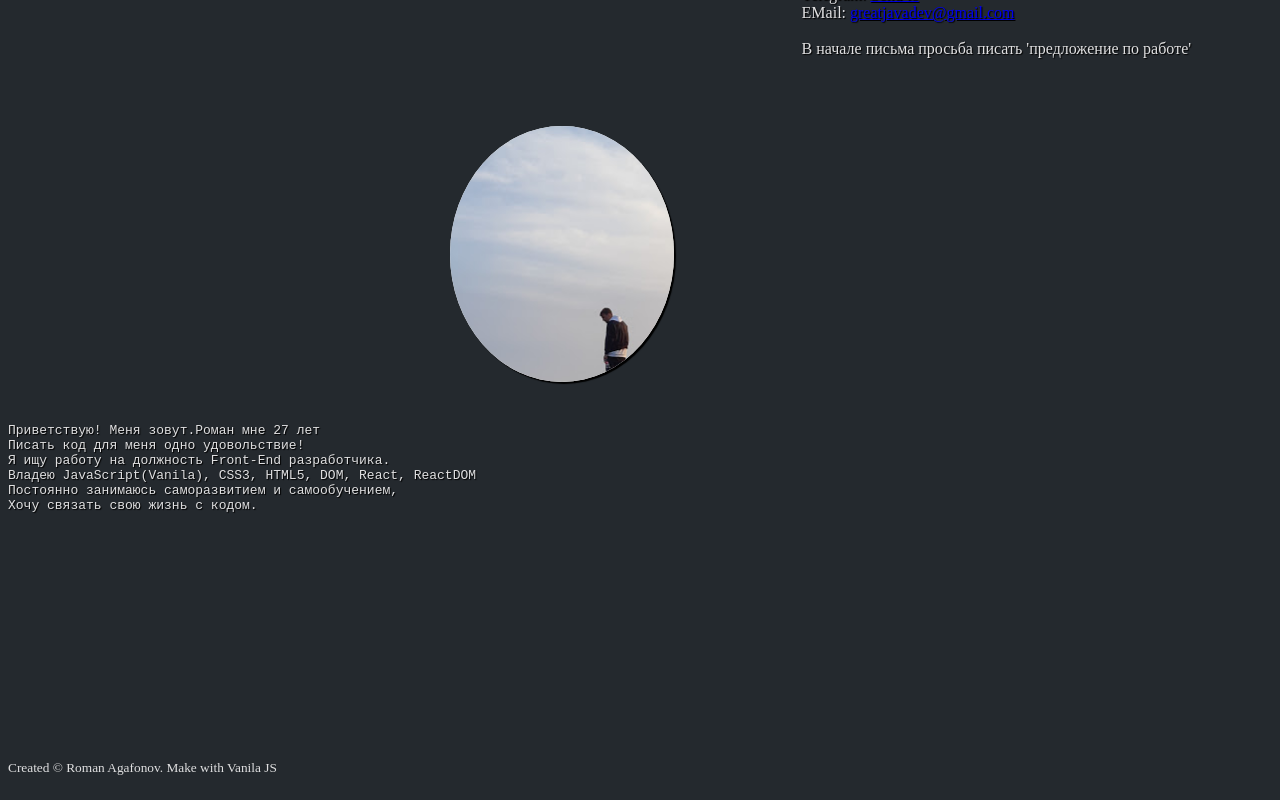
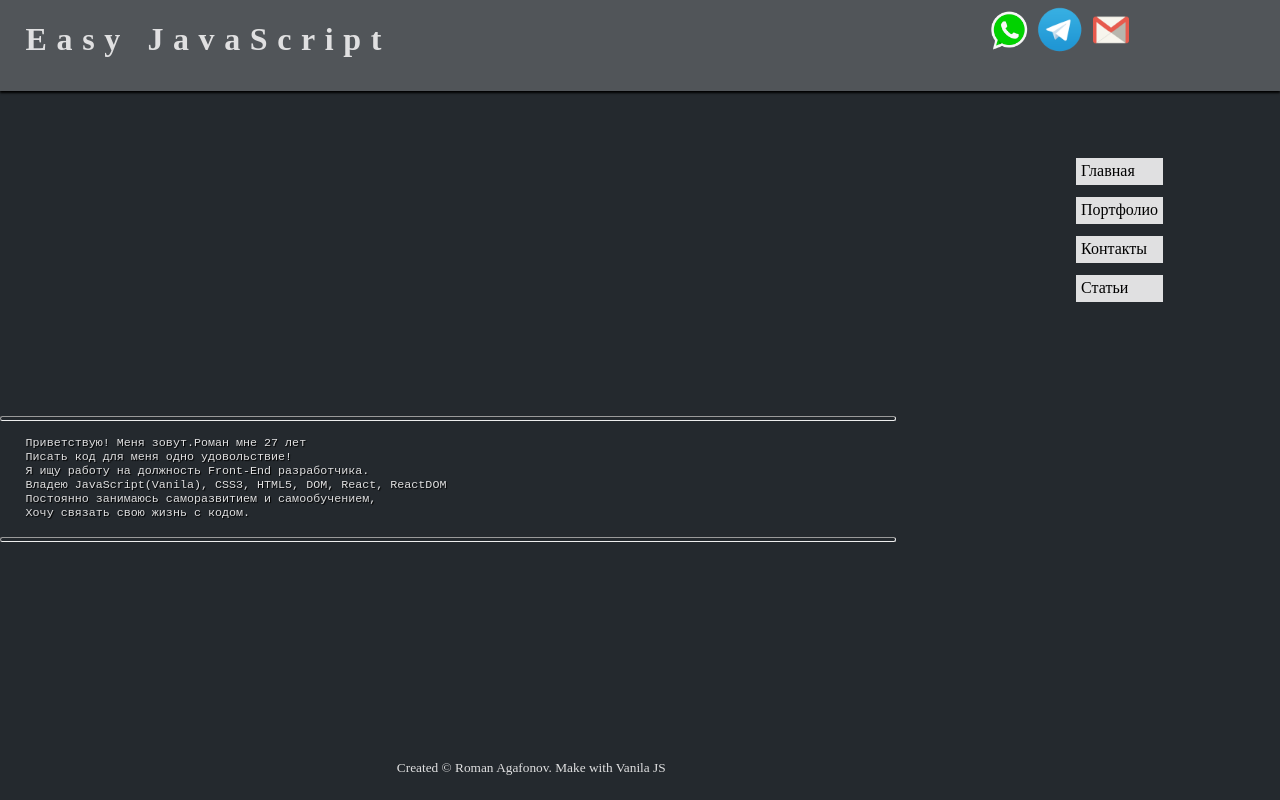
Before and after one commit to GJHack/RomarioBlog_veryOld_Rofl, a plain HTML site: page index.html in a window 1280 px wide. Drawn offline with Linux system fonts and the light colour scheme; a web font is replaced by a local one.

Commit message:
Add files via upload
And one more commit.

```diff
--- a/css/mainStyle.css
+++ b/css/mainStyle.css
@@ -1,45 +1,83 @@
 @import url('https://fonts.googleapis.com/css2?family=Mate+SC&display=swap');
 @import url('https://fonts.googleapis.com/css2?family=Open+Sans+Condensed:wght@700&display=swap');
 body {
+	margin: 0;
 	background-color: #24292e;
 	overflow: hidden;
+}
+header {
+	margin-top: -10%;
+  position: absolute;
+  background-color: #515559;
+  box-shadow: 0 2px 2px black;
+	display: flex;
+	width: 100%;
+}
+hr {
+	margin-top: 2%;
+	margin-right: 30%;
+	border-radius: 20px;
+	height: 3px;
 }
 small {
 	position: absolute;
 	font-family: "Mate SC";
 	color: #e0e0e1;
-	left: 5wh;
+  margin-left: 31%;
 	top: 95vh;
 }
-.textDiv {
-	font-family: "Open Sans Condensed";
-	filter: opacity(0);
-	transition: all 1s;
+h1 {
+	font-family: "Mate SC";
+	color: #e0e0e1;
+  margin-left: 2%;
+  letter-spacing: 0.3em;
 }
+a {
+  text-decoration: none;
+}
+ul {
+  padding-top: 1%;
+}
+li a img {
+  margin-right: 20%;
+}
+
 .topText {
 	position: absolute;
-	margin-top: -35%;
+	margin-top: -50vh;
 	margin-left: 62%;
 	width: 35%;
 	height: 40%;
 }
 .mainP {
+	margin-top: -1%;
+  margin-left: 2%;
+	margin-bottom: -3%;
 	color: #e0e0e1;
 	text-shadow: 1px 1px 1px black;
+  font-size: 90%;
 }
 .avatarClass {
 	margin-top: 10%;
 	margin-left: 35%;
 	overflow: hidden;
+  max-height: 40vh;
+  max-width: 40vh;
+  min-width: 10vh;
+  min-height: 10vh;
 	border-radius: 50%;
-	box-shadow: 2px 2px 1px black;
+  border: 3px solid rgba(255,255,255,.3);
 	background-color: white;
 }
 .avatarClass img {
-	max-width: 200%;
-	max-height: 200%;
+	width: 100%;
+	height: 150%;
 	margin-left: 0;
+  transition: all .3s;
 }
-.testP {
-	background-color: gray;
+.avatarClass img:hover {
+  transform: scale(2);
 }
+.menuli {
+ display: inline-block;
+}
--- a/index.html
+++ b/index.html
@@ -1,11 +1,18 @@
 <!doctype html>
-<html>
+<html lang="ru">
 	<head>
 		<title>Romario Blog</title>
 		<meta charset="utf-8">
 		<link rel="stylesheet" type="text/css" href="css/mainStyle.css">
 	</head>
 	<body>
+    <!--Верхнее меню-->
+    <header id="header">
+      <h1>Easy JavaScript</h1>
+    <ul id="topMenuUl">
+
+    </ul>
+    </header>
 		<!--Аватарка-->
 		<div id="topMenu" class="topMenu">
 		</div>
@@ -16,9 +23,11 @@
 			<p id="topP" class="mainP"></p>
 		</div>
 		<div id="textDiv">
+      <hr>
 			<pre>
 			<p id="mainP" class="mainP"></p>
 			</pre>
+      <hr>
 		</div>
 		<!--Информация-->
 		<script src="js/main.js"></script>
--- a/js/main.js
+++ b/js/main.js
@@ -1,7 +1,24 @@
+///Вычисляем размеры окна h - высота; w - ширина
+const h = document.documentElement.clientHeight;
+const w = document.documentElement.clientWidth;
+////////////
+///Получаем DOM объекты
+
+const body = document.body;
+const txtDiv = document.getElementById("textDiv");
+const header = document.getElementById("header");
+const avatarDiv = document.getElementById("avatarDiv");
+avatarDiv.style.transition = `all 2s`;
+
+////Счетчики для написания всегда в 0;
+let counterText = 0;
+let counterTextHTML = 0;
+////////////
 const textSpeed = 10; //Скорость побуквенного вывода
 const textHTMLSpeed = 200; //Скорость вывода построчно ( HTML work )
+
 ///Установка текста
-const arText = [ ///Текст внизу
+const arText = [ //Текст внизу
 "Приветствую! Меня зовут.Роман мне 27 лет",
 "\nПисать код для меня одно удовольствие!",
 "\nЯ ищу работу на должность Front-End разработчика.",
@@ -9,18 +26,19 @@ const arText = [ ///Текст внизу
 "\nПостоянно занимаюсь саморазвитием и самообучением,",
 "\nХочу связать свою жизнь с кодом.",
 ]
-const arTextTop = [ ///Текст вверху
-"Мои контактные данные:<br>",
-" What's app: <a href='https://wa.me/+79143260720/?text=Привет!Я с твоего блога!'>Send to</a><br>",
-" Telegram: <a href='https://telegram.im/@JSExpertMan' target='_blank'>Send to</a><br>",
-" EMail: <a href='mailto:greatjavadev@gmail.com'>greatjavadev@gmail.com</a><br>",
-"<br>    В начале письма просьба писать \n\t'предложение по работе'",
-
+///Текст ссылок
+const arrA = [
+`https://wa.me/+79143260720/?text=Привет!Я с твоего блога!`,
+`https://telegram.im/@JSExpertMan`,
+`mailto:greatjavadev@gmail.com`,
 ]
-
-///Получаем BODY
-const body = document.body;
-const txtDiv = document.getElementById("textDiv");
+const arrMessage = [
+  'img/wa.png',
+  'img/tg.png',
+  'img/gmail.png',
+  ]
+///Меню
+const topMenuArray = ["Главная","Портфолио","Контакты","Статьи"];
 let counter = 1000;
 ///Функция для создания элементов
 const makeElem = (tagStr,textStr,classStr,placeDOM) => {
@@ -47,37 +65,79 @@ const makeElem = (tagStr,textStr,classStr,placeDOM) => {
 			break;
 	}
 }
-
-////Счетчики для написания всегда в 0;
-let counterText = 0;
-let counterTextHTML = 0;
+///Описание создания верхнего меню
+const createMenu = (arrayMenu) => {
+  document.getElementById('topMenuUl').style.position = 'absolute';
+  document.getElementById('topMenuUl').style.marginTop = `${h/6}px`;
+  document.getElementById('topMenuUl').style.marginRight = `0`;
+  document.getElementById('topMenuUl').style.marginLeft = `0`;
+  document.getElementById('topMenuUl').style.paddingLeft = `${w/h*6}px`;
+ // document.getElementById('topMenuUl').style.transition = 'all .5s';
+  for(let menu of arrayMenu) {
+    const li = document.createElement("li");
+    li.style.display = "block";
+    //li.style.marginRight = "5%"
+    li.style.marginLeft = `${w/1.2}px`;
+    li.style.marginTop = `${h/70}px`;
+    li.style.backgroundColor = "#e0e0e1";
+    li.style.padding = `${(w/h)*3}px`;
+    //li.style.borderRadius = "20px";
+    li.style.fontSize = `${(w/h)*10}px`;
+    li.innerText = menu;
+    document.getElementById("topMenuUl").appendChild(li);
+  }
+}
+///Описание создание меню месседжеров
+const messageMenu = (parrentDOM,arrMessage,arrA) => {
+  let distance = 0;
+  for(let i = 0;i<arrMessage.length;i++) {
+    const a = document.createElement('a');
+    const img = document.createElement('img');
+    a.setAttribute('href',arrA[i]);
+    img.setAttribute('src',arrMessage[i]);
+    img.style.width = `${(w/h)*30}px`;
+    img.style.height = `${(w/h)*30}px`;
+    a.style.position = `absolute`;
+    a.style.marginLeft = `${(w/1.3)+distance}px`;
+    a.style.marginTop = `.5%`;
+    a.appendChild(img);
+    parrentDOM.appendChild(a);
+    distance += (w/h)*32;
+  }
+}
+///Описание создания текста по-символьно.
 const makeText = (elem,txtArray) => {
 	for(let str of txtArray) {
 		for(let ch of str) {
 		setTimeout(()=> elem.innerHTML += ch,counterText);
 		counterText += textSpeed;
 		}
-	}
+  }
 }
-//Если вдруг нужен текст с HTML кодом
+///Если вдруг нужен текст с HTML кодом
 const makeTextHTML = (elem,txtArray) => {
 	for(let str of txtArray) {
-		setTimeout(()=> elem.innerHTML += str,counterTextHTML);
-		counterTextHTML += textHTMLSpeed;
+		elem.innerHTML += str;
+		//counterTextHTML += textHTMLSpeed;
 	}
 }
 ///Создаем аватар
 const makeAvatar = (imgSrcStr) => {
 	const avatar = document.createElement(tagStr);
+}
 
-}
-///Задаем размер аватарки
+//////////////////////////////////Исполнение/////////////////////////////////////
+
+///Работа с аватаркой
 const avaDiv = document.querySelector('.avatarClass');
-const h = document.documentElement.clientHeight;
-const w = document.documentElement.clientWidth;
-avaDiv.style.width = `${w/h*140}px`;
+avaDiv.style.width = `${w/h*160}px`;
 avaDiv.style.height = `${w/h*160}px`;
+setTimeout(()=>avatarDiv.style.marginLeft = `-100%`,2000);
 ///Создаем текст
-//makeElem("p","Привет! Меня зовут Роман! Это моя визитка!",".textDiv",txtDiv);
 makeText(document.getElementById("mainP"),arText); //Сначало нижний
-makeTextHTML(document.getElementById("topP"),arTextTop);
+///Создаем меню
+createMenu(topMenuArray);
+///Создаем меню месседжеров
+messageMenu(header,arrMessage,arrA);
+///Меняем размер верхнего header под высоту экрана
+header.style.height = `${w/14}px`;
```
Also changed, not shown: img/gmail.png (added), img/tg.png (added), img/wa.png (added).
